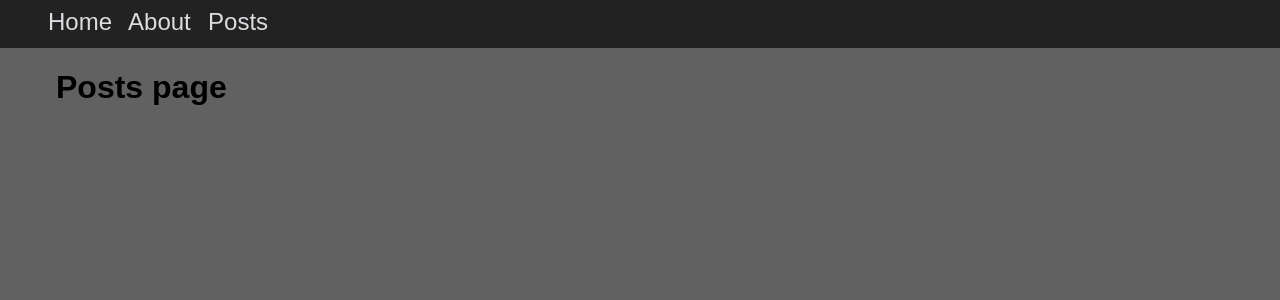
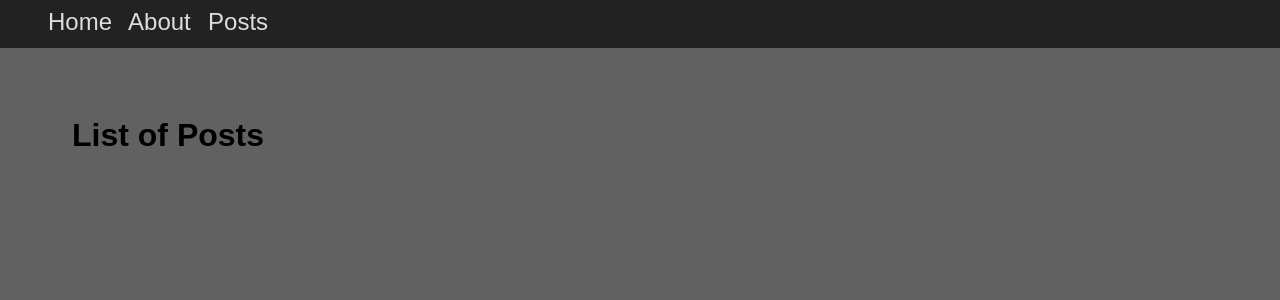
Before and after one commit to timothymathison/splendid-blog, a React (Create React App) app in the folder client/: page /posts in a window 1280 px wide. Shown: the top 300 px of the page. Built offline with nearby package versions, Linux system fonts and the light colour scheme; no server answers.

Commit message:
created child routes for posts

```diff
--- /dev/null
+++ b/client/src/pages/createpost.js
@@ -0,0 +1,9 @@
+import React from 'react';
+
+const CreatePost = () => (
+    <div className="body">
+        <h1>Create a post</h1>
+    </div>
+);
+
+export default CreatePost;
--- /dev/null
+++ b/client/src/pages/listposts.js
@@ -0,0 +1,9 @@
+import React from 'react';
+
+const ListPosts  = () => (
+    <div className="body">
+        <h1>List of Posts</h1>
+    </div>
+);
+
+export default ListPosts;
--- a/client/src/pages/posts.js
+++ b/client/src/pages/posts.js
@@ -1,6 +1,10 @@
 import React, {Component} from 'react';
+import {Route, Switch} from 'react-router-dom';
 
-import api from '../utils/api'
+import api from '../utils/api';
+
+import ListPosts from './listposts';
+import CreatePost from './createpost'
 
 class Posts extends Component {
     constructor(props) {
@@ -12,7 +16,8 @@ class Posts extends Component {
     render() {
         return(
             <div className={"body"}>
-                <h1>Posts page</h1>
+                <Route path="/create" component={CreatePost}/>
+                <Route path="/" component={ListPosts}/>
             </div>
         );
     }
```
